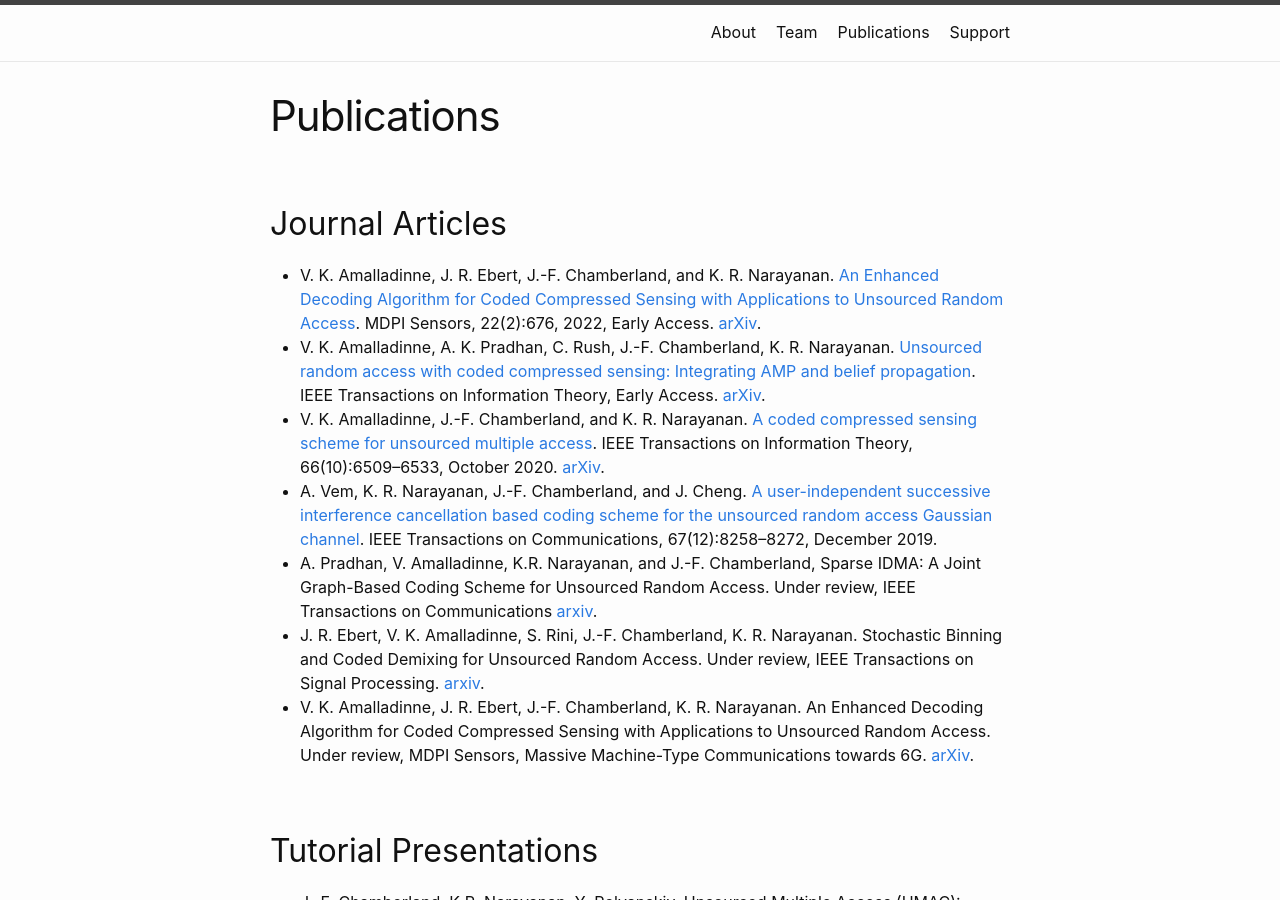
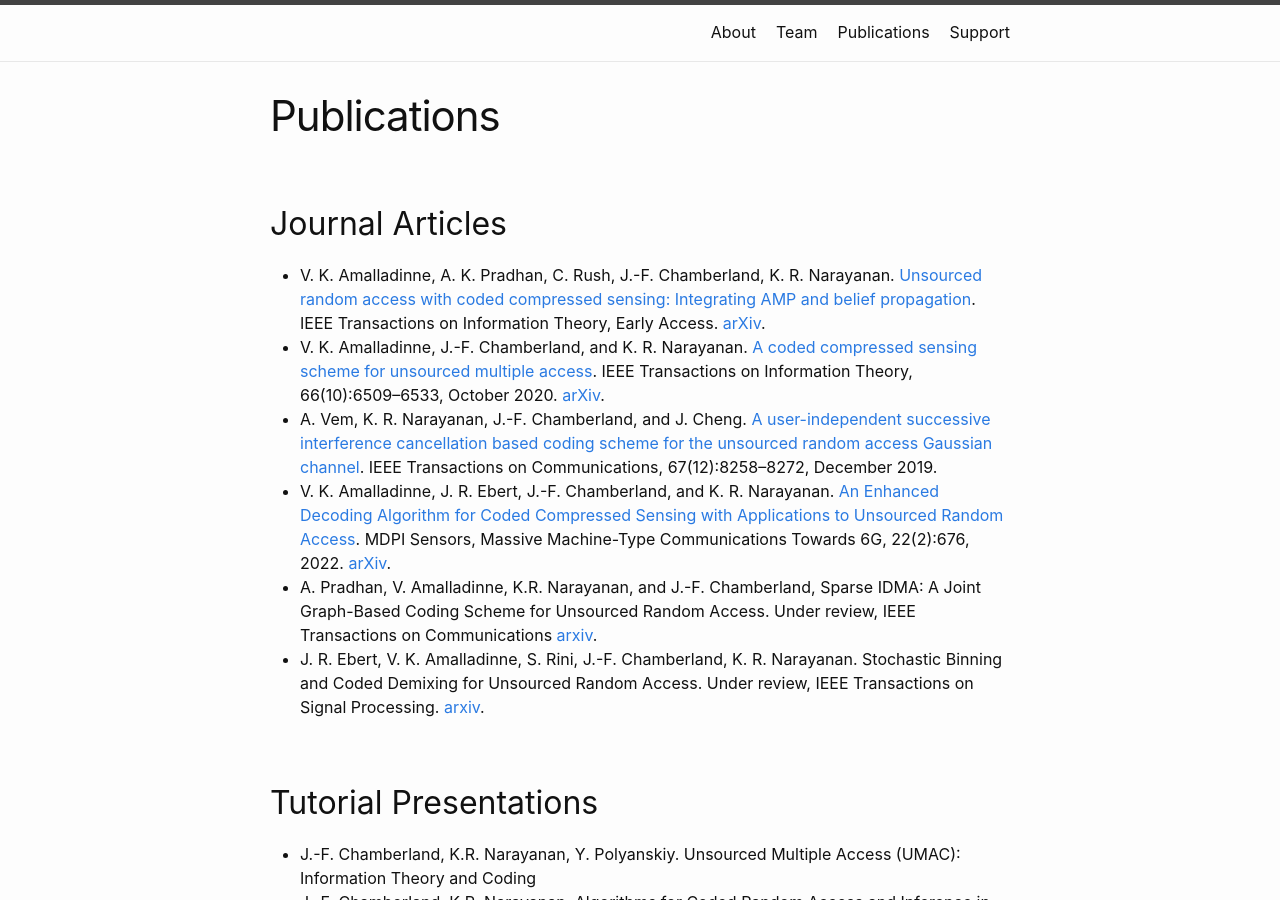
Before and after one commit to EngProjects/mMTC, a Jekyll site: the page built from publications.md, in a window 1280 px wide and 900 px high. Built offline with Jekyll 4.4.1, drawn with Linux system fonts in a browser that asks for light colours.

Commit message:
Updating publications.

```diff
--- a/publications.md
+++ b/publications.md
@@ -6,10 +6,6 @@ permalink: /Publications.html
 
 ## Journal Articles
 
-* V. K. Amalladinne, J. R. Ebert, J.-F. Chamberland, and K. R. Narayanan.
-[An Enhanced Decoding Algorithm for Coded Compressed Sensing with Applications to Unsourced Random Access](https://doi.org/10.3390/s22020676).
-MDPI Sensors, 22(2):676, 2022, Early Access.
-[arXiv](https://arxiv.org/abs/2112.00270).
 * V. K. Amalladinne, A. K. Pradhan, C. Rush, J.-F. Chamberland, K. R. Narayanan.
 [Unsourced random access with coded compressed sensing: Integrating AMP and belief propagation](https://dx.doi.org/10.1109/TIT.2021.3136437).
 IEEE Transactions on Information Theory, Early Access.
@@ -29,10 +29,6 @@ Under review, IEEE Transactions on Communications
 Stochastic Binning and Coded Demixing for Unsourced Random Access.
 Under review, IEEE Transactions on Signal Processing.
 [arxiv](https://arxiv.org/abs/2104.05686).
-* V. K. Amalladinne, J. R. Ebert, J.-F. Chamberland, K. R. Narayanan.
-An Enhanced Decoding Algorithm for Coded Compressed Sensing with Applications to Unsourced Random Access.
-Under review, MDPI Sensors, Massive Machine-Type Communications towards 6G.
-[arXiv](https://arxiv.org/abs/2112.00270).
 
 
 ## Tutorial Presentations
```
Also changed, not shown: other parts of publications.md (+4 -0 lines).
